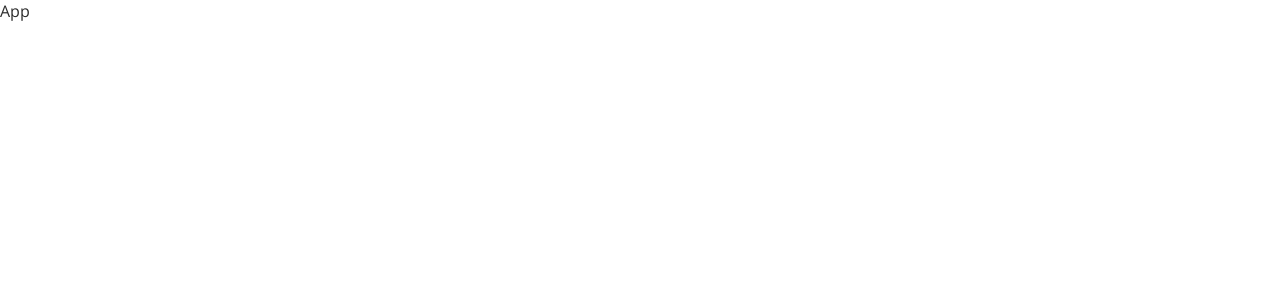
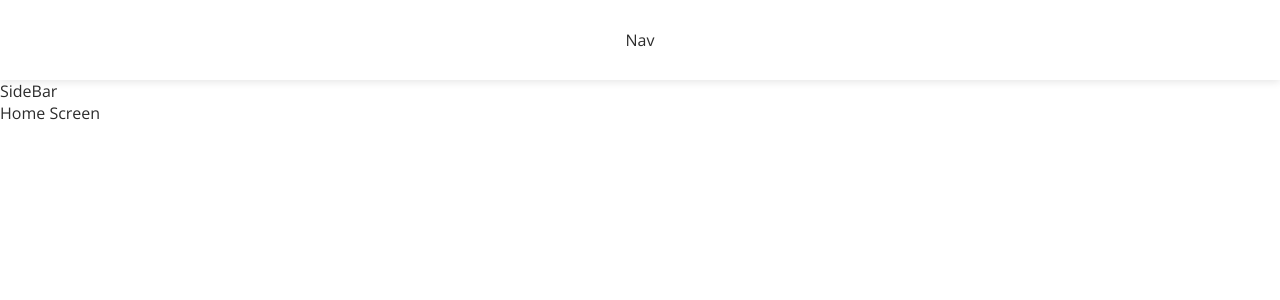
Before and after one commit to vittorioexp/wikidrink-reactjs-project, a React (Create React App) app: page / in a window 1280 px wide. Shown: the top 300 px of the page. Built offline with nearby package versions, Linux system fonts and the light colour scheme.

Commit message:
add routes

```diff
--- a/src/App.js
+++ b/src/App.js
@@ -1,13 +1,26 @@
 import { Navbar, Sidebar, Footer } from "./components";
-import { BrowserRouter as Router, Route, Routes } from "react-router-dom";
+import { BrowserRouter, Route, Routes } from "react-router-dom";
 import HomeScreen from "./screen/HomeScreen";
 import AboutScreen from "./screen/AboutScreen";
 import ContactScreen from "./screen/ContactScreen";
 import SingleCocktailScreen from "./screen/SingleCocktailScreen";
 import ErrorScreen from "./screen/ErrorScreen";
+import { useGlobalContext } from "./context";
 
 function App() {
-  return <div className='App'>App</div>;
+  return (
+    <BrowserRouter>
+      <Navbar />
+      <Sidebar />
+      <Routes>
+        <Route path="/" element={<HomeScreen />} />
+        <Route path="/about" element={<AboutScreen />} />
+        <Route path="/contact" element={<ContactScreen />} />
+        <Route path="/cocktail/:id" element={<SingleCocktailScreen />} />
+        <Route path="*" element={<ErrorScreen />} />
+      </Routes>
+    </BrowserRouter>
+  );
 }
 
 export default App;
```
